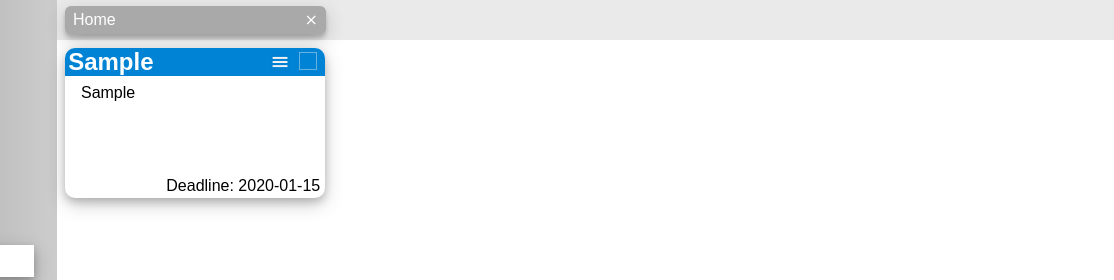
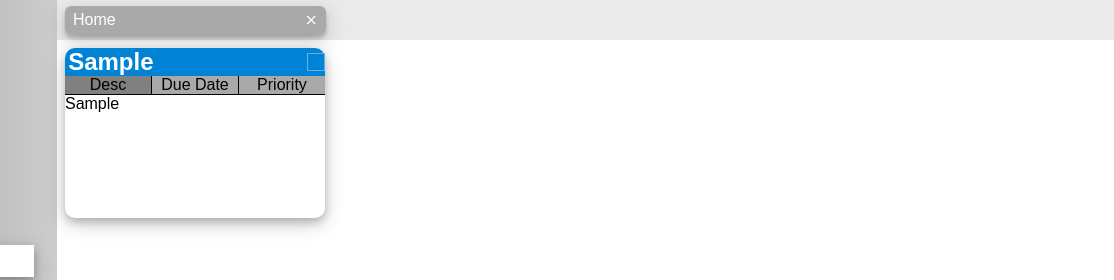
Before and after one commit to connorHashDash/todo, a website built with webpack: page src/index.html in a window 1280 px wide. Both pictures are taken after typing "Sample", "Sample", "2020-01-15" into the empty fields and a click on the button "Add". Shown: the top 280 px of the page, 166-1280 px from the left. Built offline with nearby package versions, Linux system fonts and the light colour scheme.

Commit message:
Todos now have tabs to display different information

```diff
--- a/src/FormLogic.js
+++ b/src/FormLogic.js
@@ -28,7 +28,11 @@ let formGet = () => {
   let Name = document.getElementsByName('titleInput')[0].value
   let Desc = document.getElementsByName('desc')[0].value
   let dueDate = document.getElementsByName('dueDate')[0].value
-  return {Name, Desc, dueDate}
+  let priority = 0
+  if (dueDate = ''){
+    dueDate = 'none'
+  }
+  return {Name, Desc, dueDate, priority}
 }
 
 let localStorageCommit = () => {
@@ -70,6 +74,7 @@ let Logic = (() => {
       tabArr[currentProj][currentTodo].dueDate);
     form.reset();
     localStorageCommit()
+    log(tabArr)
   })
 
   let homeTab = (() => {
@@ -79,7 +84,6 @@ let Logic = (() => {
     tabArr[0][0] = tabObj(`Home`, 0);
     } else {
       displayProjectsList()
-      log('works')
     }
   })()
 
@@ -92,4 +96,5 @@ seeAll.addEventListener('click', () => {
 })()
 
 // make todos work and look pretty
-// make projects deletable
+// make projects and todos deletable
+// make flex direction correct itself
--- a/src/seeAllLogic.js
+++ b/src/seeAllLogic.js
@@ -45,11 +45,12 @@ let populateSeeAllDiv = (title, number) => {
       makeActive(title)
       clearDisplay()
       findTodos(number)
-
+      display.style.flexDirection = 'row';
     } else {
       clearDisplay()
       findTodos(number)
       makeActive(title)
+        display.style.flexDirection = 'row';
     }
   })
 
--- a/src/style.css
+++ b/src/style.css
@@ -240,13 +240,12 @@ input{
 }
 
 .toDoItem{
-  display: flex;
   flex-direction: column;
   justify-content: space-between;
   width: 260px;
   margin-top: .5rem;
   margin-left: .5rem;
-  height: 150px;
+  height: 170px;
   border-radius: 10px;
   box-shadow: 0 4px 8px 0 rgba(0, 0, 0, 0.2), 0 6px 20px 0 rgba(0, 0, 0, 0.19);
   transition-duration: .3s;
@@ -275,19 +274,6 @@ input{
   margin-left: .2rem;
 }
 
-.buttons{
-  display: flex;
-  margin-right: .5rem;
-}
-
-.seeMore{
-  background: url('./hamburger.png');
-  background-position: center;
-  background-size: contain;
-  background-repeat: no-repeat;
-  width: 2rem;
-  height: 1.2rem;
-}
 
 .tickBox{
   border: 1px  solid;
@@ -297,22 +283,82 @@ input{
   border: 1px #67B2E1 solid;
 }
 
-.descDiv{
+/* todo tab styling */
+.todoTabs{
+  display: flex;
+  justify-content: space-evenly;
+  border-bottom: 1px black solid;
+}
+
+.descTab{
+  width: 100%;
+  display: flex;
+  justify-content: center;
+  background-color: darkgrey;
+  cursor: pointer;
+}
+
+.dueDateTab, .priorityTab {
+  width: 100%;
+  display: flex;
+  justify-content: center;
+  border-left: 1px black solid;
+  background-color: darkgrey;
+  cursor: pointer;
+  transition-duration: .3s;
+}
+
+.tabActive, .descTab:hover, .dueDateTab:hover, .priorityTab:hover{
+  background-color: grey;
+}
+
+.infoDiv{
+  display: flex;
   height: 100%;
 }
 
-.toDoDesc{
-  margin-left: 1rem;
-  margin-top: .5rem;
+.priorityDiv{
+  display: flex;
+  width: 100%;
+  justify-content: center;
+  margin-top: 2rem;
 }
 
-.toDoDueDate{
-  margin-right: .3rem;
-  margin-bottom: .2rem;
-  text-align: end;
+.bubbleHolder{
+  display: flex;
+  align-items: center;
+  margin-left: 1rem;
 }
 
-/* See all projects seciont */
+.green{
+  background-color: green;
+  height: .8rem;
+  width: .8rem;
+  border-radius: 10px;
+  border: 1px black solid;
+  margin-left: .1rem;
+
+}
+
+.orange{
+  background-color: orange;
+  height: .8rem;
+  width: .8rem;
+  border-radius: 10px;
+  border: 1px black solid;
+  margin-left: .1rem;
+}
+
+.red{
+  background-color: red;
+  height: .8rem;
+  width: .8rem;
+  border-radius: 10px;
+  border: 1px black solid;
+  margin-left: .1rem;
+}
+
+/* See all projects secion */
 
 .projectDiv{
   display: flex;
--- a/src/todoCards.js
+++ b/src/todoCards.js
@@ -2,8 +2,144 @@ import {elementFactory} from './ElementMaker.js'
 
 let display = document.getElementById('display')
 
-let toDoItem = (name, desc, dueDate) => {
-  let toDoHolder = elementFactory('div', {
+// creates inbuilt tabs of each todo item
+let todoTabs = () => {
+  let tabHolder = elementFactory('div', {
+    className: 'todoTabs',
+  })
+
+  let descTab = elementFactory('div', {
+    className: 'descTab'
+  })
+
+  let descTabText = elementFactory('p', {
+    className: 'descTabText',
+    innerHTML: 'Desc'
+  })
+
+  let dueDateTab = elementFactory('div', {
+    className: 'dueDateTab',
+  })
+
+  let dueDateText = elementFactory('p', {
+    className: 'dueDateText',
+    innerHTML: 'Due Date',
+  })
+
+  let priorityTab = elementFactory('div', {
+    className: 'priorityTab'
+  })
+
+  let priorityText = elementFactory('p', {
+    className: 'priorityText',
+    innerHTML: 'Priority',
+  })
+
+  //appending todo list tabs to holder
+  tabHolder.appendChild(descTab)
+  tabHolder.appendChild(dueDateTab)
+  tabHolder.appendChild(priorityTab)
+
+  //appending text to the tabs
+  descTab.appendChild(descTabText)
+  dueDateTab.appendChild(dueDateText)
+  priorityTab.appendChild(priorityText)
+
+  //Need to return tabs  to add event listeners
+  return {tabHolder, descTab, dueDateTab, priorityTab}
+}
+
+//Create the page when description tab is clicked
+let descPage = (desc, dueDate) => {
+  let descDiv= elementFactory('div', {
+    className: 'descDiv'
+  })
+
+  let toDoDesc = elementFactory('p', {
+    className: 'toDoDesc',
+    innerHTML: desc,
+  })
+
+
+  descDiv.appendChild(toDoDesc)
+
+  return {descDiv}
+}
+
+let dueDatePage = (dueDate) => {
+  if (dueDate == '') {
+    dueDate = 'none'
+  }
+
+  let deadline = 'Deadline: '
+  let dueDateDiv = elementFactory('div', {
+    className: 'dueDateDiv',
+  })
+
+  let toDoDueDate = elementFactory('p', {
+    className: 'toDoDueDate',
+    innerHTML: `${deadline} ${dueDate}`,
+  })
+
+  dueDateDiv.appendChild(toDoDueDate)
+
+  return {dueDateDiv}
+}
+
+// creates the priority tab, with three "bubbles" which allow you to select the priority.
+let priorityPage = () => {
+  let holderDiv = elementFactory('div', {
+    className: 'priorityDiv',
+  })
+
+  let labelDiv = elementFactory('div', {
+    className: 'labelDiv',
+  })
+
+  let priorityLabel = elementFactory('p', {
+    className: 'priorityLabel',
+    innerHTML: 'Priority: ',
+  })
+
+  let bubbleHolder = elementFactory('div', {
+    className: 'bubbleHolder',
+  })
+
+  let bubble1 = elementFactory('div', {
+    className: 'green',
+  })
+
+  let bubble2 = elementFactory('div', {
+    className: 'orange',
+  })
+
+  let bubble3 = elementFactory('div', {
+    className: 'red',
+  })
+
+  //append bubbles to parent node
+  bubbleHolder.appendChild(bubble1)
+  bubbleHolder.appendChild(bubble2)
+  bubbleHolder.appendChild(bubble3)
+
+  labelDiv.appendChild(priorityLabel)
+
+  holderDiv.appendChild(labelDiv)
+  holderDiv.appendChild(bubbleHolder)
+
+  return {holderDiv}
+}
+
+//The function which creates the todo item and appends them to the document
+let toDoItem = (name, desc, dueDate, priority) => {
+
+  if (priority > 0) {
+    return
+  } else {
+    priority = 0
+  }
+
+  let todoDiv = elementFactory('div', {
     className: 'toDoItem'
   })
 
@@ -16,10 +152,6 @@ let toDoItem = (name, desc, dueDate) => {
     innerHTML: name,
   })
 
-  let seeMore = elementFactory('div', {
-    className: 'seeMore',
-  })
-
   let tickBox = elementFactory('div', {
     className: 'tickBox',
   })
@@ -28,37 +160,67 @@ let toDoItem = (name, desc, dueDate) => {
     className: 'buttons',
   })
 
-  let descDiv= elementFactory('div', {
-    className: 'descDiv'
+  let todoDisplay = elementFactory('div', {
+    className: 'todoDisplay'
   })
 
-  let toDoDesc = elementFactory('p', {
-    className: 'toDoDesc',
-    innerHTML: desc,
+  let tabs = todoTabs()
+
+  let infoDiv = elementFactory('div', {
+    id: 'infoDiv'
   })
 
-  let dueDateDiv = elementFactory('div', {
-    className: 'dueDateDiv'
+  let removeActives = (siblings) => {
+    for (let i = 0; i < siblings.length ; i++){
+      siblings[i].classList.remove('tabActive')
+    }
+  }
+  let descDiv = descPage(desc)
+
+  let dueDateDiv = dueDatePage(dueDate)
+
+
+  tabs.descTab.addEventListener('click', function() {
+    let siblings = this.parentElement.children
+    removeActives(siblings)
+    this.className += ' tabActive'
+    infoDiv.innerHTML =''
+    infoDiv.appendChild(descDiv.descDiv)
   })
 
-  let toDoDueDate = elementFactory('p', {
-    className: 'toDoDueDate',
-    innerHTML: `Deadline: ${dueDate}`,
+  tabs.dueDateTab.addEventListener('click', function() {
+    let siblings = this.parentElement.children
+    removeActives(siblings)
+    this.className += ' tabActive'
+    infoDiv.innerHTML =''
+    console.log(dueDateDiv.dueDateDiv)
+    infoDiv.appendChild(dueDateDiv.dueDateDiv)
   })
 
+  tabs.priorityTab.addEventListener('click', function() {
+    let siblings = this.parentElement.children;
+    removeActives(siblings);
+    this.className += ' tabActive';
+    infoDiv.innerHTML = '';
+    infoDiv.appendChild(priorityPage().holderDiv)
+  })
+
+  tabs.descTab.className += ' tabActive'
+
   nameDiv.appendChild(toDoName)
-  buttonDiv.appendChild(seeMore)
   buttonDiv.appendChild(tickBox)
   nameDiv.appendChild(buttonDiv)
-  toDoHolder.appendChild(nameDiv)
+  todoDiv.appendChild(nameDiv)
 
-  descDiv.appendChild(toDoDesc)
-  dueDateDiv.appendChild(toDoDueDate)
+  // adds tabs to todo card
+  todoDiv.appendChild(tabs.tabHolder)
 
-  toDoHolder.appendChild(descDiv)
-  toDoHolder.appendChild(dueDateDiv)
+  // add description to todo card
+  todoDiv.appendChild(infoDiv)
+  infoDiv.appendChild(descDiv.descDiv)
 
-  display.appendChild(toDoHolder)
+  // puts tab into the display div
+  display.appendChild(todoDiv)
 }
 
 export {toDoItem}
--- a/src/topbar.js
+++ b/src/topbar.js
@@ -4,6 +4,7 @@ import {toDoItem} from './todoCards.js'
 import {clearDisplay} from './seeAllLogic.js'
 
 let topBar = document.getElementById('topnav')
+let display = document.getElementById('display')
 
 let currentProj = 0;
 
@@ -29,7 +30,8 @@ let printTodos = (number) => {
   for (let i = 1; i < Object.keys(tabArr[number]).length; ++i) {
     toDoItem(tabArr[number][i].Name,
       tabArr[number][i].Desc,
-      tabArr[number][i].dueDate)
+      tabArr[number][i].dueDate,
+      tabArr[number][i].priority)
   }
 }
 
@@ -46,6 +48,7 @@ let tabMaker = (tabName, number) => {
     currentProj = number
     printTodos(number)
     this.className += ' active'
+    display.style.flexDirection = 'row';
     return
   })
 
```
Also changed, not shown: dist/index.bundle.js, dist/logic.bundle.js.
